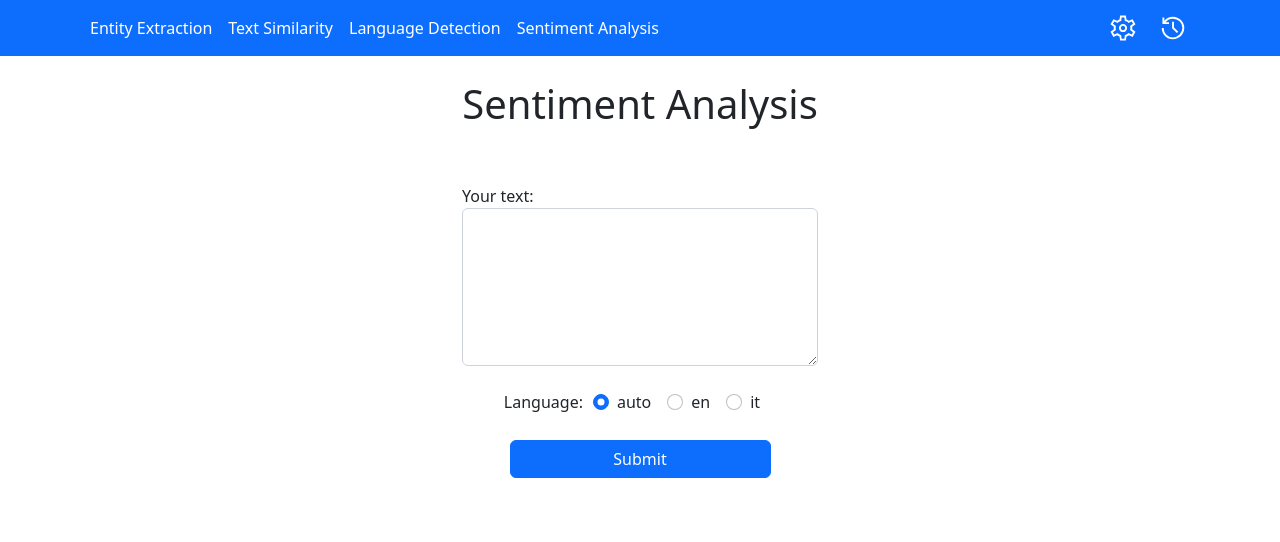
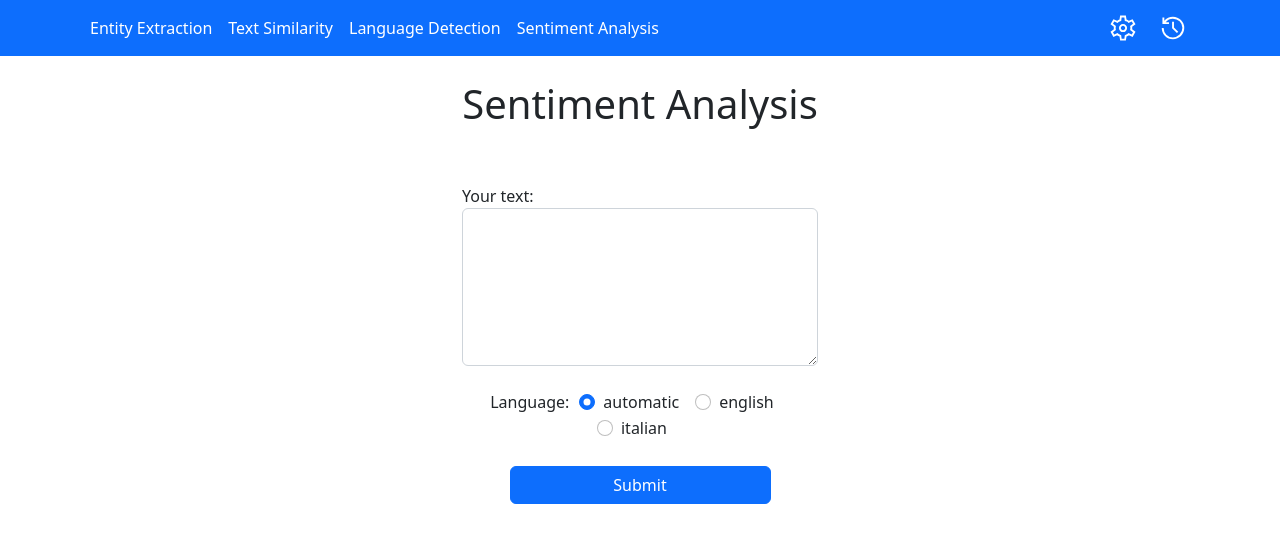
Before and after one commit to VukV/dandelion-client-app, an Angular app: page /sentiment-analysis in a window 1280 px wide. Shown: the top 542 px of the page. Built offline with nearby package versions, Linux system fonts and the light colour scheme; sample sign-in values are in the browser's storage.

Commit message:
reorganised language model for sentiment analysis

```diff
--- a/src/app/components/sentiment-analysis/sentiment-analysis.component.html
+++ b/src/app/components/sentiment-analysis/sentiment-analysis.component.html
@@ -21,8 +21,8 @@
     <div class="col-md-4 text-center">
       <label id="lang-label">Language:</label>
       <div *ngFor="let lang of availableLanguages" id="radio-lang" class="form-check form-check-inline">
-        <input [(ngModel)]="language" class="form-check-input" type="radio" [id]="lang" [value]="lang">
-        <label class="form-check-label" [for]="lang">{{ lang }}</label>
+        <input [(ngModel)]="language" class="form-check-input" type="radio" [id]="lang.abbreviation" [value]="lang.abbreviation">
+        <label class="form-check-label" [for]="lang.abbreviation">{{ lang.name }}</label>
       </div>
     </div>
   </div>
--- a/src/app/components/sentiment-analysis/sentiment-analysis.component.ts
+++ b/src/app/components/sentiment-analysis/sentiment-analysis.component.ts
@@ -9,10 +9,16 @@ import {Language} from "../../model/language";
 export class SentimentAnalysisComponent implements OnInit {
 
   text: string = "";
-  language: Language = Language.automatic;
-  availableLanguages = Object.values(Language);
+  availableLanguages: Language[];
+  language: string;
 
-  constructor() { }
+  constructor() {
+    this.availableLanguages = [
+      new Language("automatic", "auto"),
+      new Language("english", "en"),
+      new Language("italian", "it")];
+    this.language = this.availableLanguages[0].abbreviation;
+  }
 
   ngOnInit(): void {
   }
--- a/src/app/model/language.ts
+++ b/src/app/model/language.ts
@@ -1,5 +1,10 @@
-export enum Language {
-  automatic = "auto",
-  english = "en",
-  italian = "it"
+export class Language {
+
+  name: string;
+  abbreviation: string;
+
+  constructor(name: string, abbreviation: string) {
+    this.name = name;
+    this.abbreviation = abbreviation;
+  }
 }
```
